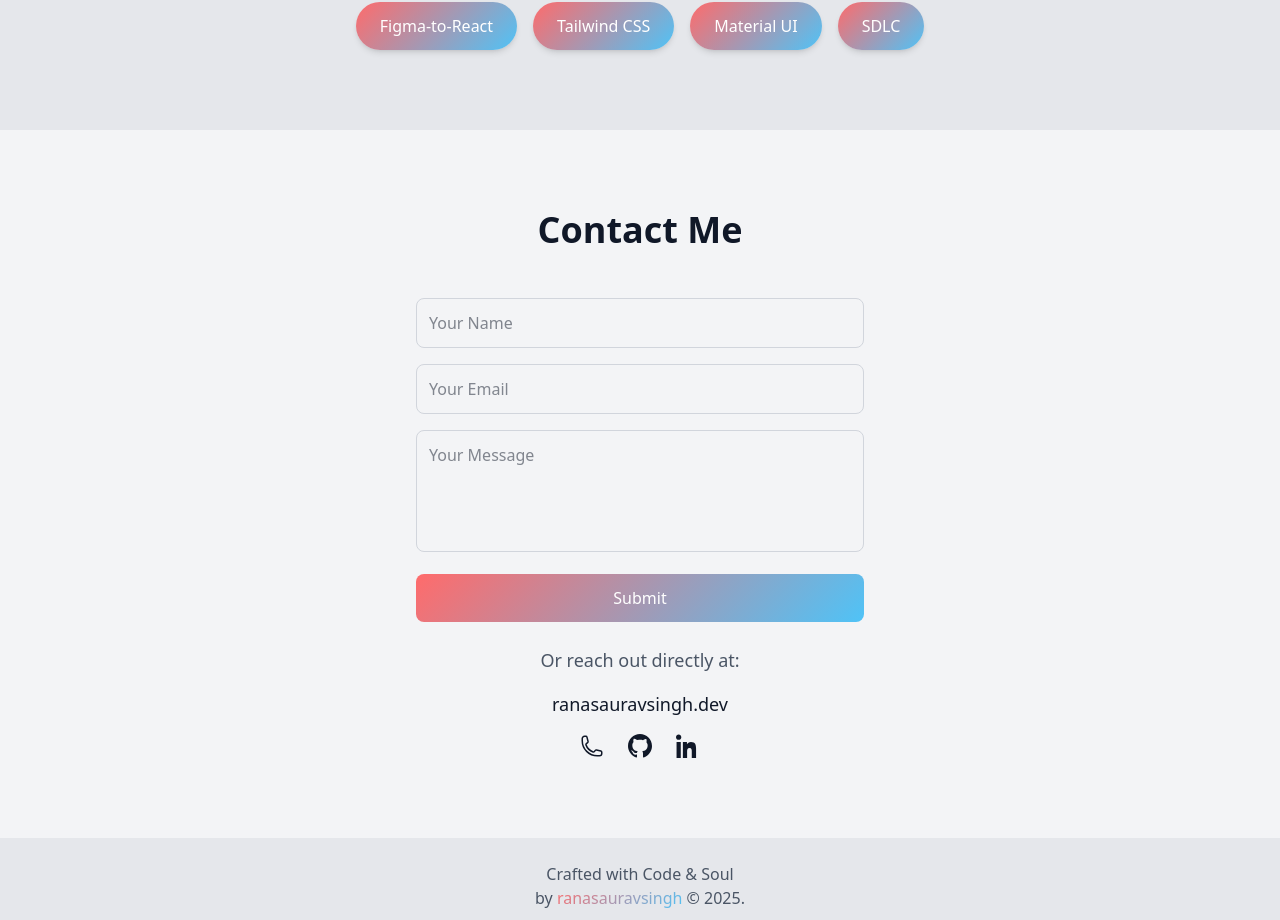
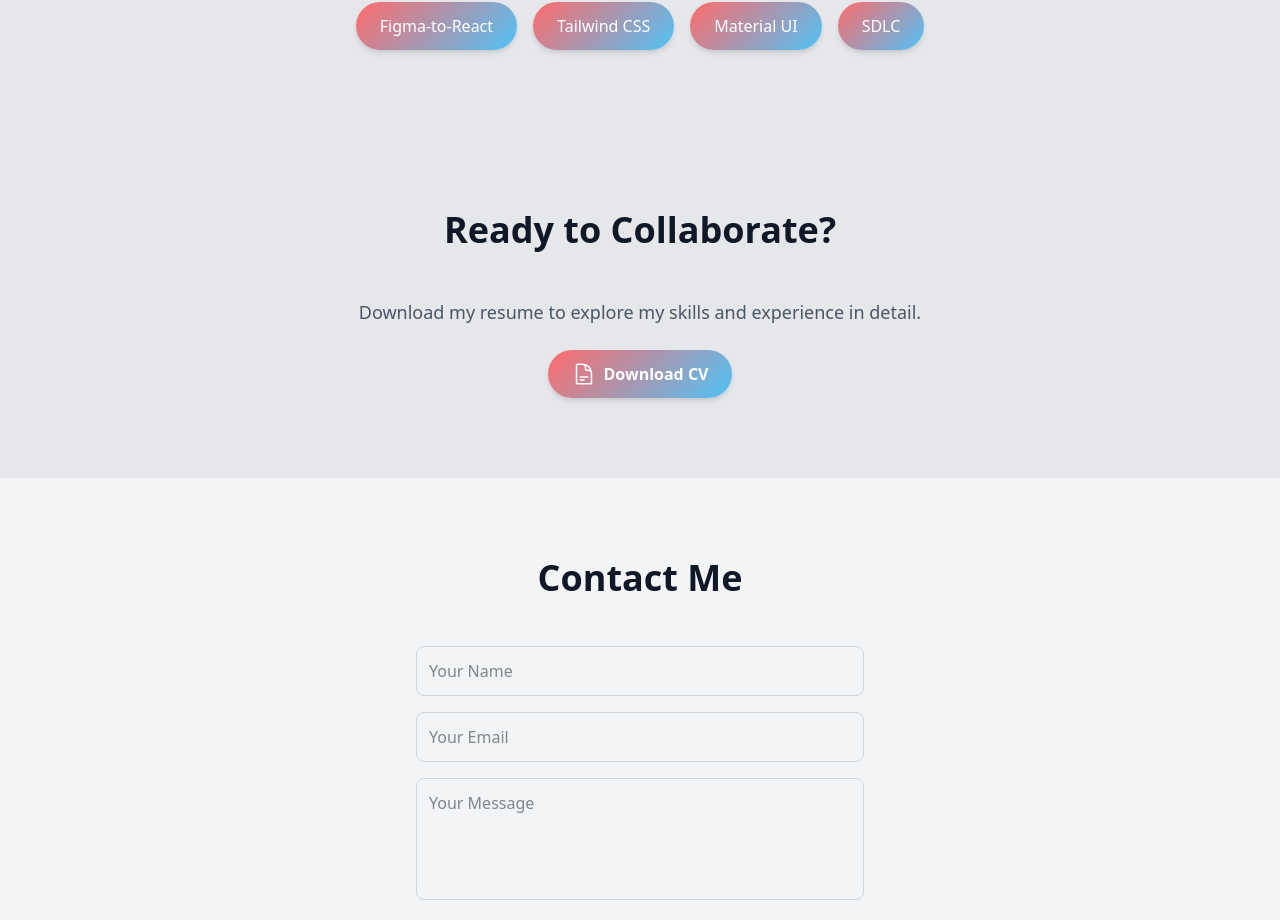
Before and after one commit to ranasauravsingh/my_portfolio, a React (Vite) app: page / in a window 1280 px wide. Shown: the part 1772-2692 px from the top of the page. Built offline with nearby package versions, Linux system fonts and the light colour scheme; no server answers.

Commit message:
[Configure][Resume] added resume section for download cv directly from portfolio

```diff
--- /dev/null
+++ b/src/components/Resume.jsx
@@ -0,0 +1,52 @@
+import { DocumentTextIcon } from "@heroicons/react/24/outline";
+
+import { MotionDiv, MotionH2 } from "../config/motion";
+
+const Resume = () => {
+	const YOUR_FILE_ID = import.meta.env.VITE_RESUME_DOWNLOAD_ID || "";
+
+	return (
+		<section
+			id="resume"
+			className="pt-16 sm:pt-20 py-12 sm:py-20 bg-gray-200 px-4 sm:px-6 md:px-8"
+		>
+			<div className="max-w-2xl mx-auto text-center">
+				<MotionH2
+					initial={{ opacity: 0 }}
+					whileInView={{ opacity: 1 }}
+					transition={{ duration: 0.8 }}
+					className="text-2xl sm:text-4xl font-bold mb-8 sm:mb-12 text-coral-500"
+				>
+					Ready to Collaborate?
+				</MotionH2>
+				<MotionDiv
+					initial={{ opacity: 0, scale: 0.8 }}
+					whileInView={{ opacity: 1, scale: 1 }}
+					transition={{ duration: 0.5 }}
+					className="text-lg text-gray-600 mb-6"
+				>
+					Download my resume to explore my skills and experience in
+					detail.
+				</MotionDiv>
+				<MotionDiv
+					initial={{ opacity: 0, scale: 0.8 }}
+					whileInView={{ opacity: 1, scale: 1 }}
+					transition={{ duration: 0.5, delay: 0.2 }}
+				>
+					<a
+						href={`https://drive.google.com/uc?export=download&id=${YOUR_FILE_ID}`}
+						download
+						className="inline-flex items-center gap-2 bg-gradient-bg text-white font-semibold px-6 py-3 rounded-full
+                       shadow-md hover:scale-110 transition-transform duration-200 text-sm sm:text-base"
+						aria-label="Download my resume"
+					>
+						<DocumentTextIcon className="h-6 w-6" />
+						Download CV
+					</a>
+				</MotionDiv>
+			</div>
+		</section>
+	);
+};
+
+export default Resume;
--- a/src/pages/Portfolio.jsx
+++ b/src/pages/Portfolio.jsx
@@ -6,6 +6,7 @@ import Projects from "../components/Projects";
 import Technologies from "../components/Technologies";
 import Contact from "../components/Contact";
 import ScrollToTop from "../ui/ScrollToTop";
+import Resume from "../components/Resume";
 
 const Portfolio = () => {
 	return (
@@ -16,6 +17,7 @@ const Portfolio = () => {
 			<About />
 			<Projects />
 			<Technologies />
+			<Resume />
 			<Contact />
 			<Footer />
 		</div>
```
